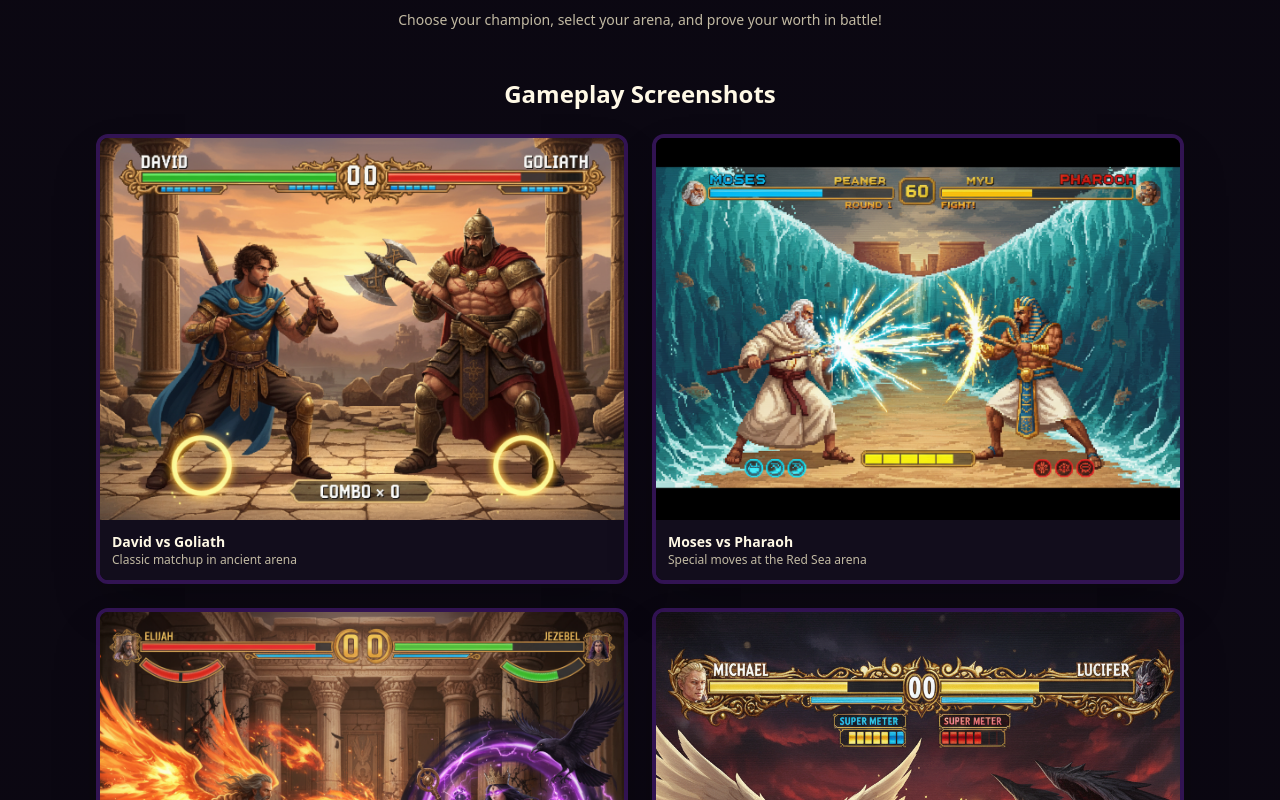
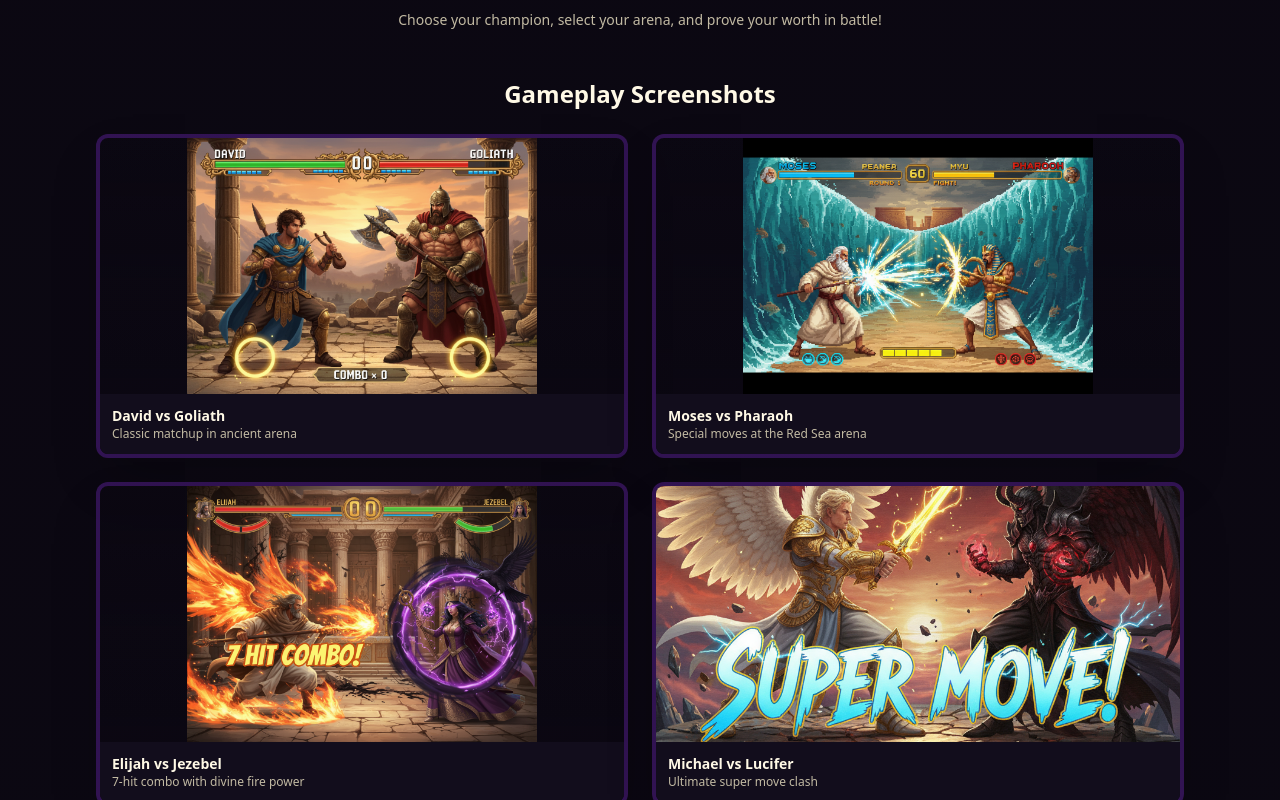
Before and after one commit to LimitlessJacko/bibleforge-genesis, a React (Vite) app: page / in a window 1280 px wide. Shown: the part 7400-8200 px from the top of the page. Built offline with nearby package versions, Linux system fonts and the light colour scheme; the HTML template or start-up script is replaced by a standard one.

Commit message:
Refine gameplay screenshots

```diff
--- a/src/components/ArcadeFightingPreview.tsx
+++ b/src/components/ArcadeFightingPreview.tsx
@@ -90,33 +90,33 @@ const ArcadeFightingPreview = () => {
         <div className="mt-12 space-y-4">
           <h3 className="text-2xl font-bold text-center mb-6">Gameplay Screenshots</h3>
           <div className="grid md:grid-cols-2 gap-6">
-            <div className="rounded-lg overflow-hidden border-4 border-primary/30 shadow-2xl hover-scale">
+            <div className="rounded-lg overflow-hidden border-4 border-primary/30 shadow-2xl hover-scale bg-gradient-to-b from-background/50 to-background/20">
               <img
                 src={davidVsGoliath}
                 alt="David vs Goliath gameplay screenshot showing epic battle"
-                className="w-full h-auto"
+                className="w-full h-64 object-contain"
               />
               <div className="p-3 bg-card">
                 <p className="text-sm font-semibold">David vs Goliath</p>
                 <p className="text-xs text-muted-foreground">Classic matchup in ancient arena</p>
               </div>
             </div>
-            <div className="rounded-lg overflow-hidden border-4 border-primary/30 shadow-2xl hover-scale">
+            <div className="rounded-lg overflow-hidden border-4 border-primary/30 shadow-2xl hover-scale bg-gradient-to-b from-background/50 to-background/20">
               <img
                 src={mosesVsPharaoh}
                 alt="Moses vs Pharaoh gameplay with special moves at Red Sea"
-                className="w-full h-auto"
+                className="w-full h-64 object-contain"
               />
               <div className="p-3 bg-card">
                 <p className="text-sm font-semibold">Moses vs Pharaoh</p>
                 <p className="text-xs text-muted-foreground">Special moves at the Red Sea arena</p>
               </div>
             </div>
-            <div className="rounded-lg overflow-hidden border-4 border-primary/30 shadow-2xl hover-scale">
+            <div className="rounded-lg overflow-hidden border-4 border-primary/30 shadow-2xl hover-scale bg-gradient-to-b from-background/50 to-background/20">
               <img
                 src={elijahVsJezebel}
                 alt="Elijah vs Jezebel with fire and dark magic combat"
-                className="w-full h-auto"
+                className="w-full h-64 object-contain"
               />
               <div className="p-3 bg-card">
                 <p className="text-sm font-semibold">Elijah vs Jezebel</p>
@@ -127,7 +127,7 @@ const ArcadeFightingPreview = () => {
               <img
                 src={michaelVsLucifer}
                 alt="Michael vs Lucifer ultimate special move battle"
-                className="w-full h-auto"
+                className="w-full h-64 object-cover"
               />
               <div className="p-3 bg-card">
                 <p className="text-sm font-semibold">Michael vs Lucifer</p>
```
